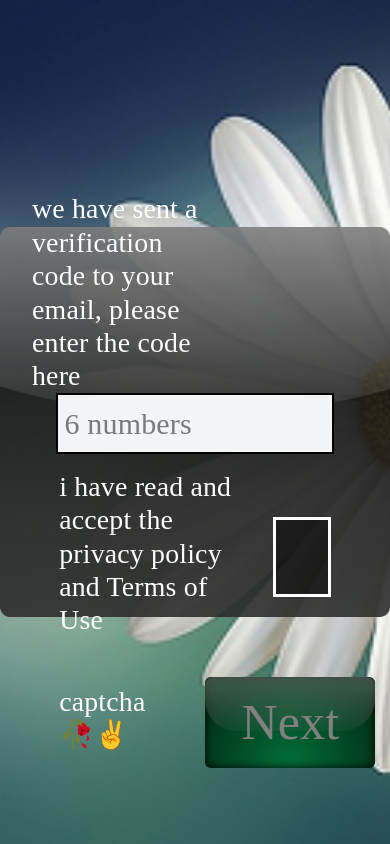
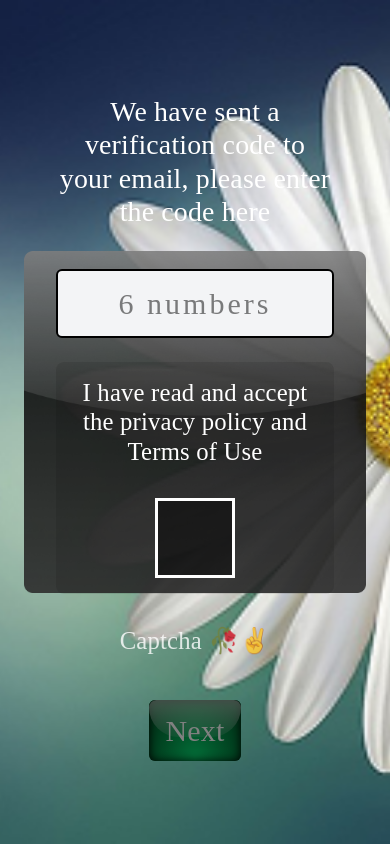
Before and after one commit to 3boodyy96/.AnyMedia-project, a React (Vite) app: page / in a window 390 px wide. Built offline with nearby package versions, Linux system fonts and the light colour scheme; a web font is replaced by a local one.

Commit message:
fixed the responsive and the design a little bit

```diff
--- a/src/pages/verfication-code-page.jsx
+++ b/src/pages/verfication-code-page.jsx
@@ -9,71 +9,66 @@ function VerficationCodePage() {
 
     function handleCheckbox(value) {
         setIsChecked(value);
-        console.log(value ? "checked" : "unchecked")
-        if (value) {
-            // enable the button
-            document.querySelector(".next-button").classList.add("brightness-100!");
-            document.querySelector(".next-button").classList.add("hover:brightness-125!");
-        } else {
-            // disable the button
-            document.querySelector(".next-button").classList.remove("brightness-100!");
-            document.querySelector(".next-button").classList.remove("hover:brightness-125!");
-        }
+        console.log(value ? "checked" : "unchecked");
     }
 
     return (
-        <div className="flex h-screen items-center justify-center">
+        <div className="flex min-h-screen items-center justify-center p-4">
             <Bg />
             <Frame
                 id="verfPageFrame"
-                responsive="w-[90%] h-[90vh] sm:w-[70%] md:w-[50%]"
+                responsive="w-full sm:w-[80%] md:w-[60%] lg:w-[50%] h-[100%] md:h-[85vh]"
                 items={
-                    <div className="
-                    flex flex-col mt-20 gap-3 sm:gap-5 px-4 sm:px-8
-                    md:px-16 w-full h-full items-center justify-center
-                    ">
-                        <h1 className="mr-30 gap-0 font-bold text-white
-                            text-lg
-                            sm:text-2xl
-                            md:text-4xl
-                            lg:text-5xl translate-y-7">
-                            we have sent a verification <br />
-                            code to your email, please <br />
-                            enter the code here <br />
+                    <div className="flex flex-col gap-6 md:gap-8 px-4 py-8 sm:px-8 md:px-12 w-full h-full items-center justify-center text-center md:text-left">
+
+                        <h1 className="font-bold text-white text-xl sm:text-2xl md:text-3xl lg:text-4xl leading-snug w-full max-w-md">
+                            We have sent a verification <br className="hidden sm:inline" />
+                            code to your email, please <br className="hidden sm:inline" />
+                            enter the code here
                         </h1>
+
                         <input
                             type="text"
                             id="verification-code"
                             placeholder="6 numbers"
-                            className="block w-[85%] mt-1 p-1.5 text-black text-sm bg-gray-100 border-black border-2 rounded-0 sm:p-2 sm:text-base gap-0"
+                            className="block w-full max-w-md mt-2 p-2.5 text-black text-base bg-gray-100 border-black border-2 rounded-md tracking-widest text-center md:text-left"
                         />
-                        <div className="flex  space-x-4 items-center w-10/12 justify-between">
-                            <h1 className="text-white text-xl font-bold">
-                                i have read and <br />
-                                accept the privacy policy<br />
-                                and Terms of Use<br />
-                            </h1>
-                            <Checkbox onChange={handleCheckbox} />
+
+                        <div className="flex flex-col sm:flex-row items-center w-full max-w-md justify-between gap-4 bg-black/10 p-3 rounded-lg">
+                            <h2 className="text-white text-sm sm:text-base md:text-lg font-medium text-center sm:text-left leading-tight">
+                                I have read and <br className="hidden sm:inline" />
+                                accept the privacy policy <br className="hidden sm:inline" />
+                                and Terms of Use
+                            </h2>
+                            <div className="flex-shrink-0">
+                                <Checkbox onChange={handleCheckbox} />
+                            </div>
                         </div>
-                        <div className="flex items-center w-10/12 justify-between">
-                            <h1 className="text-white text-xl font-bold mr-10 mt-4">
-                                captcha 🥀✌
-                            </h1>
+
+                        <div className="flex flex-col sm:flex-row items-center w-full max-w-md justify-between gap-4 mt-2">
+                            <h2 className="text-white text-lg sm:text-xl font-bold opacity-80">
+                                Captcha 🥀✌
+                            </h2>
+
                             <NormalButton
                                 w="fit-content"
                                 h="fit-content"
                                 text="Next"
                                 onClick={() => console.log('hi')}
                                 disabled={!isChecked}
-                                className="
-                                pl-9! pr-9! pt-2! pb-2! text-[50px]! translate-x-5
-                                next-button brightness-50! hover:none! transition duration-300"
+                                className={`w-full sm:w-auto px-8 py-2 text-xl font-bold rounded-md transition duration-300 ${
+                                    isChecked
+                                        ? "brightness-100 hover:brightness-125 cursor-pointer"
+                                        : "brightness-50 cursor-not-allowed"
+                                }`}
                             />
                         </div>
+
                     </div>
                 }
             />
         </div>
     );
 }
+
 export default VerficationCodePage;
```
